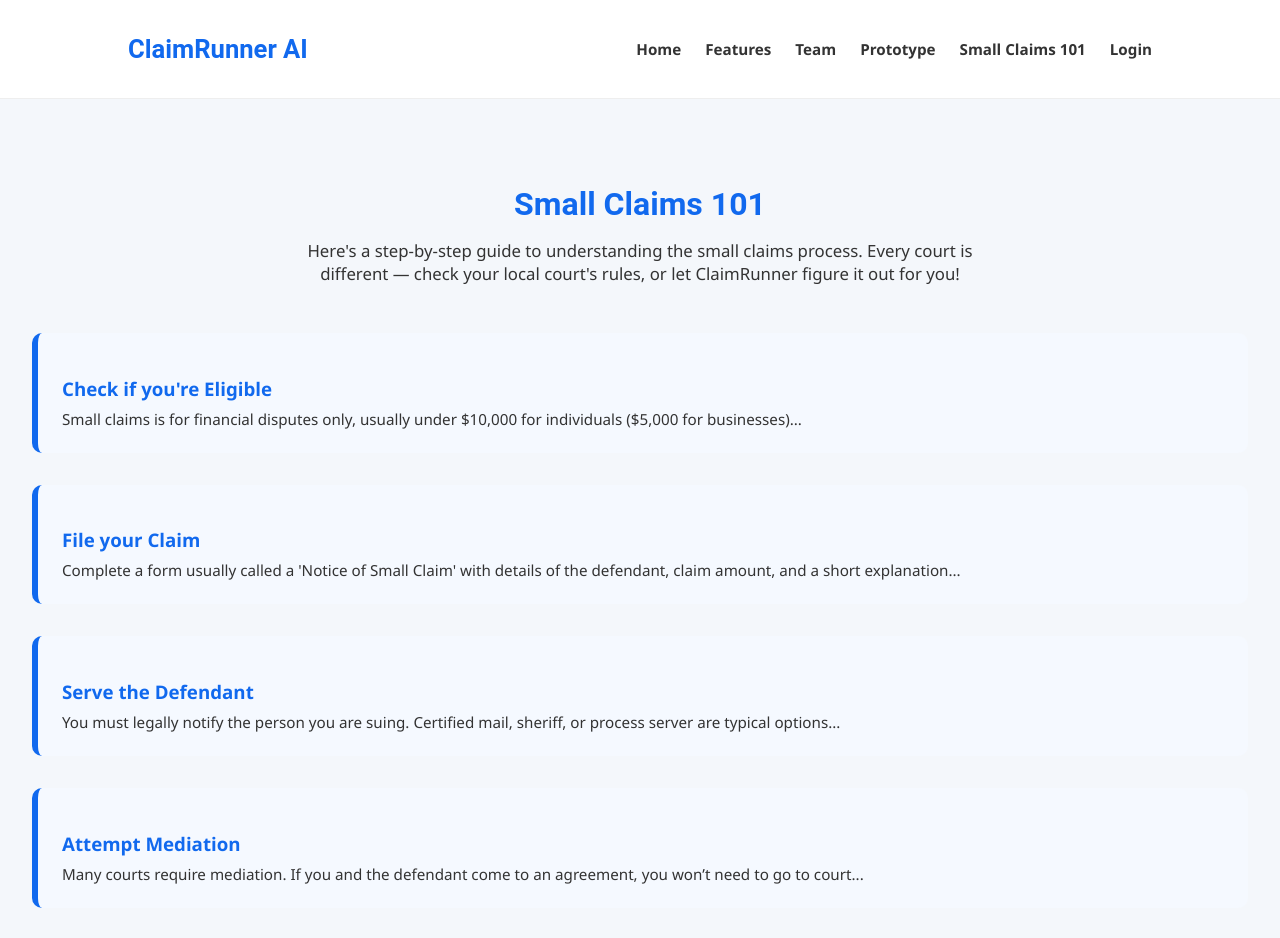
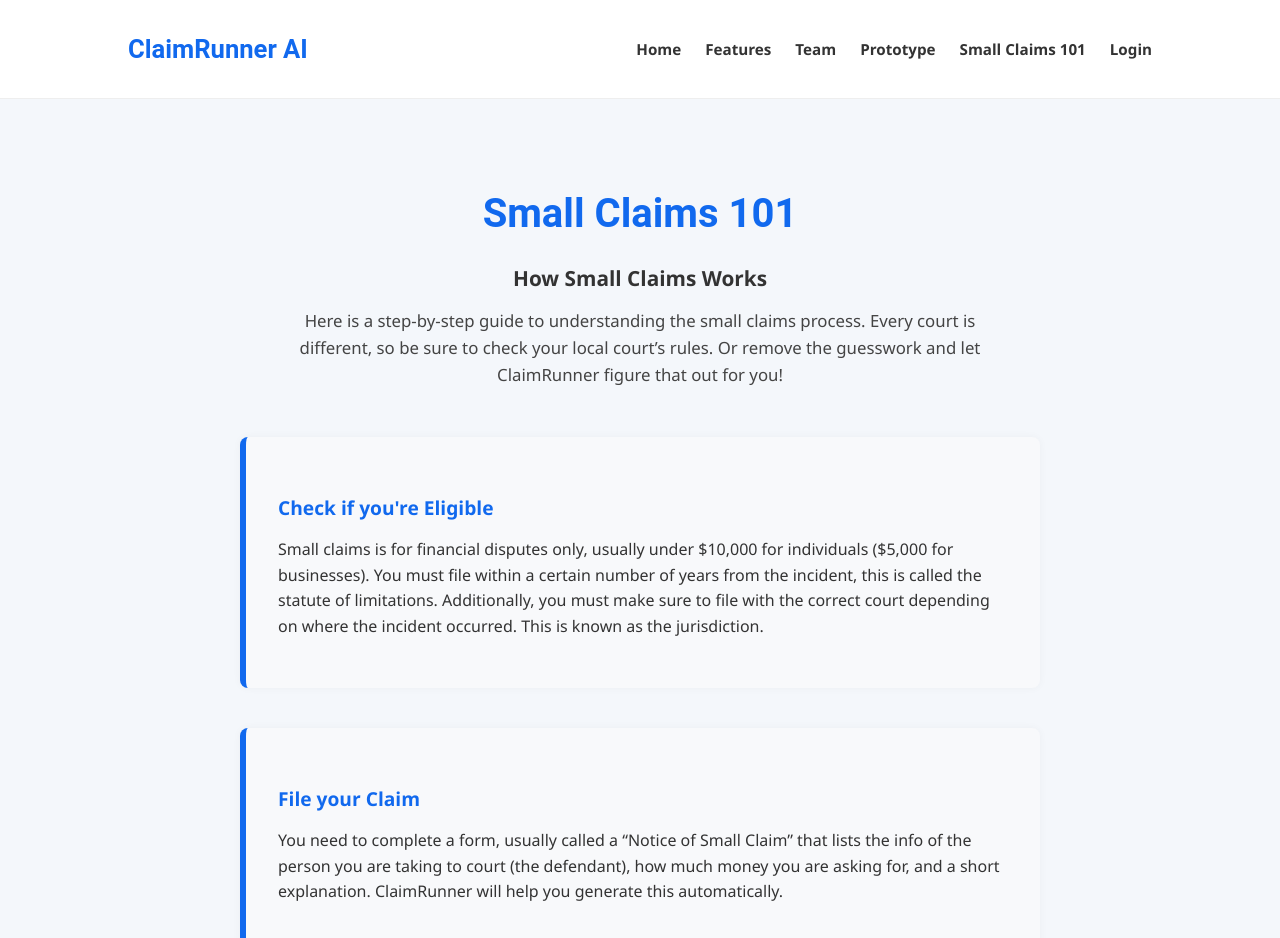
Before and after one commit to rakkshanda/claimrunner.ai, a React (Create React App) app: page /small-claims-101 in a window 1280 px wide. Shown: the top 938 px of the page. Built offline with nearby package versions, Linux system fonts and the light colour scheme.

Commit message:
new homepage

```diff
--- a/src/pages/SmallClaims101.jsx
+++ b/src/pages/SmallClaims101.jsx
@@ -3,35 +3,43 @@ import './SmallClaims101.scss';
 const steps = [
   {
     title: "Check if you're Eligible",
-    description: "Small claims is for financial disputes only, usually under $10,000 for individuals ($5,000 for businesses)..."
+    description:
+      "Small claims is for financial disputes only, usually under $10,000 for individuals ($5,000 for businesses). You must file within a certain number of years from the incident, this is called the statute of limitations. Additionally, you must make sure to file with the correct court depending on where the incident occurred. This is known as the jurisdiction."
   },
   {
     title: "File your Claim",
-    description: "Complete a form usually called a 'Notice of Small Claim' with details of the defendant, claim amount, and a short explanation..."
+    description:
+      "You need to complete a form, usually called a “Notice of Small Claim” that lists the info of the person you are taking to court (the defendant), how much money you are asking for, and a short explanation. ClaimRunner will help you generate this automatically."
   },
   {
     title: "Serve the Defendant",
-    description: "You must legally notify the person you are suing. Certified mail, sheriff, or process server are typical options..."
+    description:
+      "You must legally notify the person you are suing. This can be done by certified mail, process servers, a county sheriff/deputy, or someone else over 18 (but not you)."
   },
   {
     title: "Attempt Mediation",
-    description: "Many courts require mediation. If you and the defendant come to an agreement, you won’t need to go to court..."
+    description:
+      "Many courts require mediation first. It’s a meeting to try and settle things out of court. If you and the defendant come to an agreement in mediation, then you won’t need to go to court."
   },
   {
     title: "Prepare for Court",
-    description: "Gather contracts, photos, texts — anything that supports your case. Practice telling your story clearly..."
+    description:
+      "Collect your evidence such as contracts, photos, messages, or anything else that supports your case. Practice explaining what happened."
   },
   {
     title: "Go to Trial",
-    description: "Explain your case in front of a judge. Be clear, calm, and concise..."
+    description:
+      "You present your case in court. A judge will listen to both sides and make a decision. Be prepared, clear, and concise about what happened."
   },
   {
     title: "Receive Judgement",
-    description: "If you win, the court will order the other party to pay. ClaimRunner can help if they don’t..."
+    description:
+      "If you win, the court will order the other party to pay. If they don’t, then you might need to take additional steps to collect the money. ClaimRunner can recommend some next steps if you are having trouble collecting."
   },
   {
     title: "Appeal (If allowed)",
-    description: "If you lose, you may be able to appeal. Rules vary — ClaimRunner can guide you..."
+    description:
+      "If the case didn’t end the way you hoped, you may be able to appeal. This process can be complex and isn’t allowed in all jurisdictions. ClaimRunner can help you navigate the process!"
   }
 ];
 
@@ -39,14 +47,17 @@ function SmallClaims101() {
   return (
     <div className="claims101">
       <h1>Small Claims 101</h1>
+      <h3 className="subhead">How Small Claims Works</h3>
       <p className="intro">
-        Here's a step-by-step guide to understanding the small claims process.
-        Every court is different — check your local court's rules, or let ClaimRunner figure it out for you!
+        Here is a step-by-step guide to understanding the small claims process.
+        Every court is different, so be sure to check your local court’s rules.
+        Or remove the guesswork and let ClaimRunner figure that out for you!
       </p>
-      <div className="steps-list">
-        {steps.map((step, i) => (
-          <div key={i} className="step-card">
-            <h3>{step.title}</h3>
+
+      <div className="steps-vertical">
+        {steps.map((step, index) => (
+          <div className="step-block" key={index}>
+            <h4>{step.title}</h4>
             <p>{step.description}</p>
           </div>
         ))}
--- a/src/pages/SmallClaims101.scss
+++ b/src/pages/SmallClaims101.scss
@@ -3,38 +3,68 @@
 
   h1 {
     text-align: center;
+    font-size: 2.5rem;
+    color: #1169ee;
     font-family: 'Roboto', sans-serif;
-    color: #1169ee;
+  }
+
+  .subhead {
+    text-align: center;
+    font-size: 1.3rem;
     margin-bottom: 1rem;
+    color: #333;
   }
 
   .intro {
+    max-width: 720px;
+    margin: 0 auto 3rem;
     text-align: center;
-    max-width: 700px;
-    margin: 0 auto 3rem;
     font-size: 1.05rem;
+    line-height: 1.6;
+    color: #444;
   }
 
-  .steps-list {
+  .steps-vertical {
     display: flex;
     flex-direction: column;
-    gap: 2rem;
+    gap: 2.5rem;
+    max-width: 800px;
+    margin: 0 auto;
 
-    .step-card {
-      background: #f5f9ff;
-      padding: 1.5rem;
-      border-radius: 10px;
+    .step-block {
+      background: #f8f9fb;
+      padding: 2rem;
       border-left: 6px solid #1169ee;
+      border-radius: 8px;
+      box-shadow: 0 0 8px rgba(0,0,0,0.04);
 
-      h3 {
+      h4 {
         color: #1169ee;
+        font-size: 1.2rem;
         margin-bottom: 0.5rem;
       }
 
       p {
-        font-size: 0.95rem;
-        margin: 0;
+        font-size: 1rem;
+        line-height: 1.6;
+        color: #333;
       }
     }
   }
+
+  @media (max-width: 768px) {
+    padding: 2rem 1rem;
+
+    h1 {
+      font-size: 2rem;
+    }
+
+    .subhead {
+      font-size: 1.1rem;
+    }
+
+    .step-block {
+      padding: 1.5rem;
+    }
+  }
 }
--- a/src/pages/Team.jsx
+++ b/src/pages/Team.jsx
@@ -1,19 +1,15 @@
 import './Team.scss';
 
 const teamMembers = [
-  {
-    name: 'Rakshanda',
-    linkedin: 'https://www.linkedin.com/in/rakshanda',
-    img: '/profile.jpg'
-  },
+
   {
     name: 'Sam',
     linkedin: 'https://www.linkedin.com/in/sam',
     img: '/profile.jpg'
   },
-  {
-    name: 'Cole',
-    linkedin: 'https://www.linkedin.com/in/cole',
+   {
+    name: 'Nathan',
+    linkedin: 'https://www.linkedin.com/in/nathan',
     img: '/profile.jpg'
   },
   {
@@ -21,7 +17,18 @@ const teamMembers = [
     linkedin: 'https://www.linkedin.com/in/ruiqi',
     img: '/profile.jpg'
   },
+
   {
+    name: 'Cole',
+    linkedin: 'https://www.linkedin.com/in/cole',
+    img: '/profile.jpg'
+  },
+    {
+    name: 'Rakshanda',
+    linkedin: 'https://www.linkedin.com/in/rakshanda',
+    img: '/profile.jpg'
+  },
+    {
     name: 'Khoa',
     linkedin: 'https://www.linkedin.com/in/khoa',
     img: '/profile.jpg'
@@ -31,11 +38,8 @@ const teamMembers = [
     linkedin: 'https://www.linkedin.com/in/samridh',
     img: '/profile.jpg'
   },
-  {
-    name: 'Nathan',
-    linkedin: 'https://www.linkedin.com/in/nathan',
-    img: '/profile.jpg'
-  }
+
+
 ];
 
 function Team() {
```
